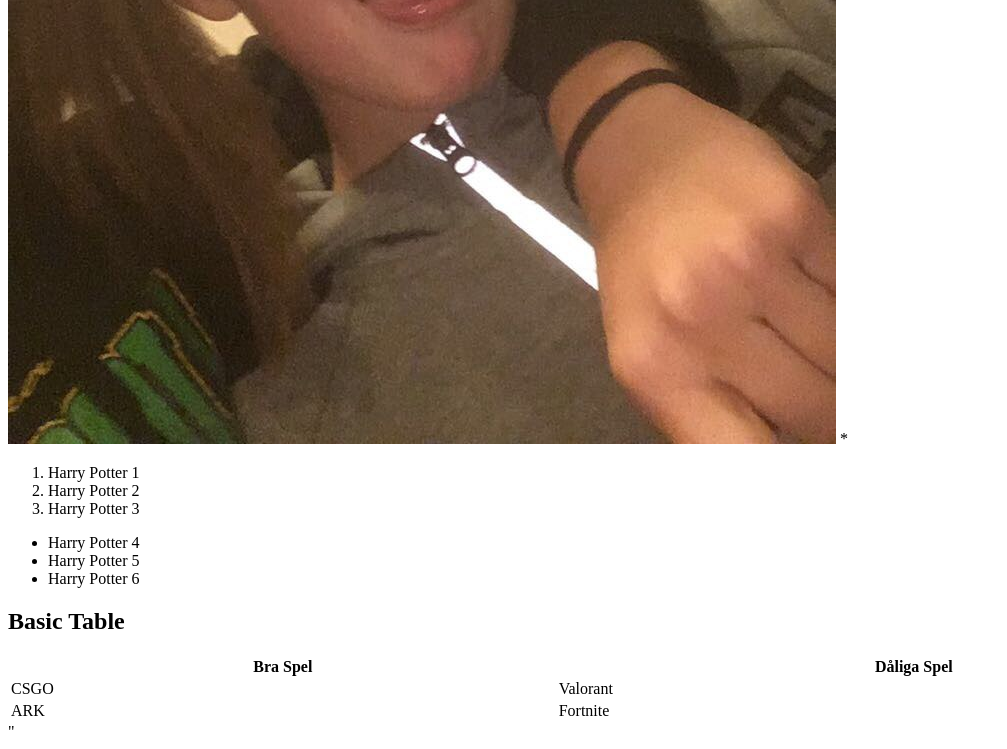
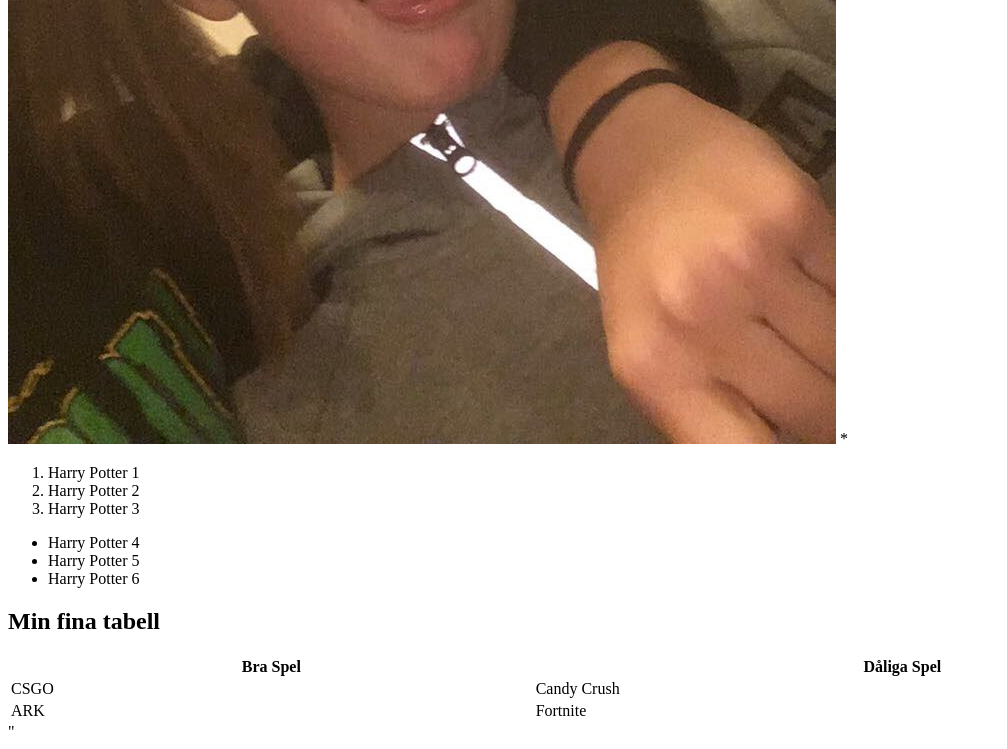
Before and after one commit to RandMohammedIT19A/Rand_Mohammed_IT19A, a plain HTML site: page Tillämpadprogrammering/Firstpage/index.html in a window 1280 px wide. Shown: the part 774-1523 px from the top of the page, without its empty margins (0-1007 px from the left). Drawn offline with Linux system fonts and the light colour scheme.

Commit message:
uppdatering

```diff
--- a/Tillämpadprogrammering/Firstpage/index.html
+++ b/Tillämpadprogrammering/Firstpage/index.html
@@ -23,7 +23,7 @@
 <li>Harry Potter 6</li>
 </ul>
 
-<h2>Basic Table</h2>
+<h2>Min fina tabell</h2>
 
 <table style="width: 100%">
     <tr>
@@ -32,7 +32,7 @@
     </tr>
     <tr>
 <td>CSGO</td>
-<td>Valorant</td>
+<td>Candy Crush</td>
     </tr>
     <tr>
 <td>ARK</td>
```
